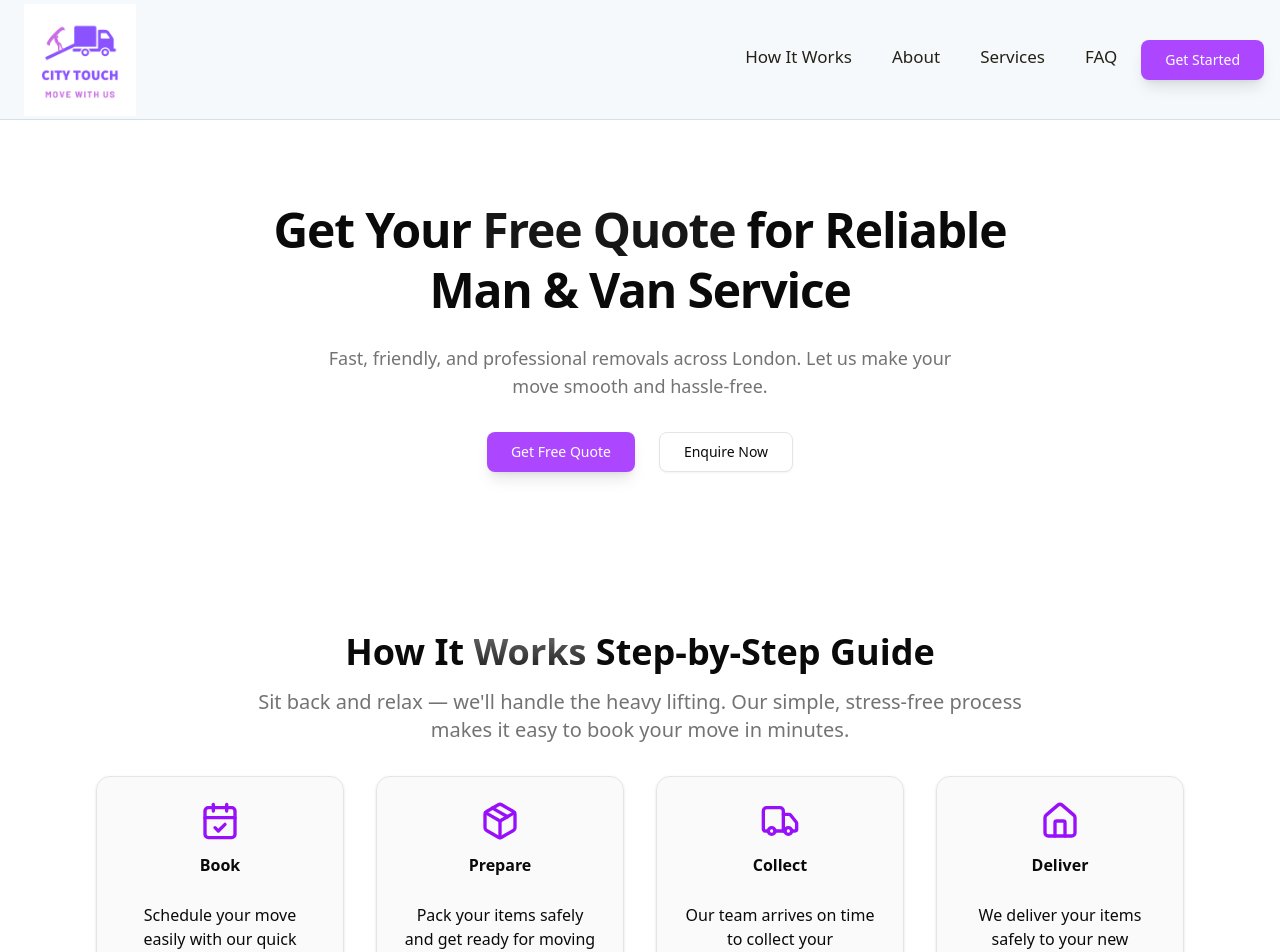
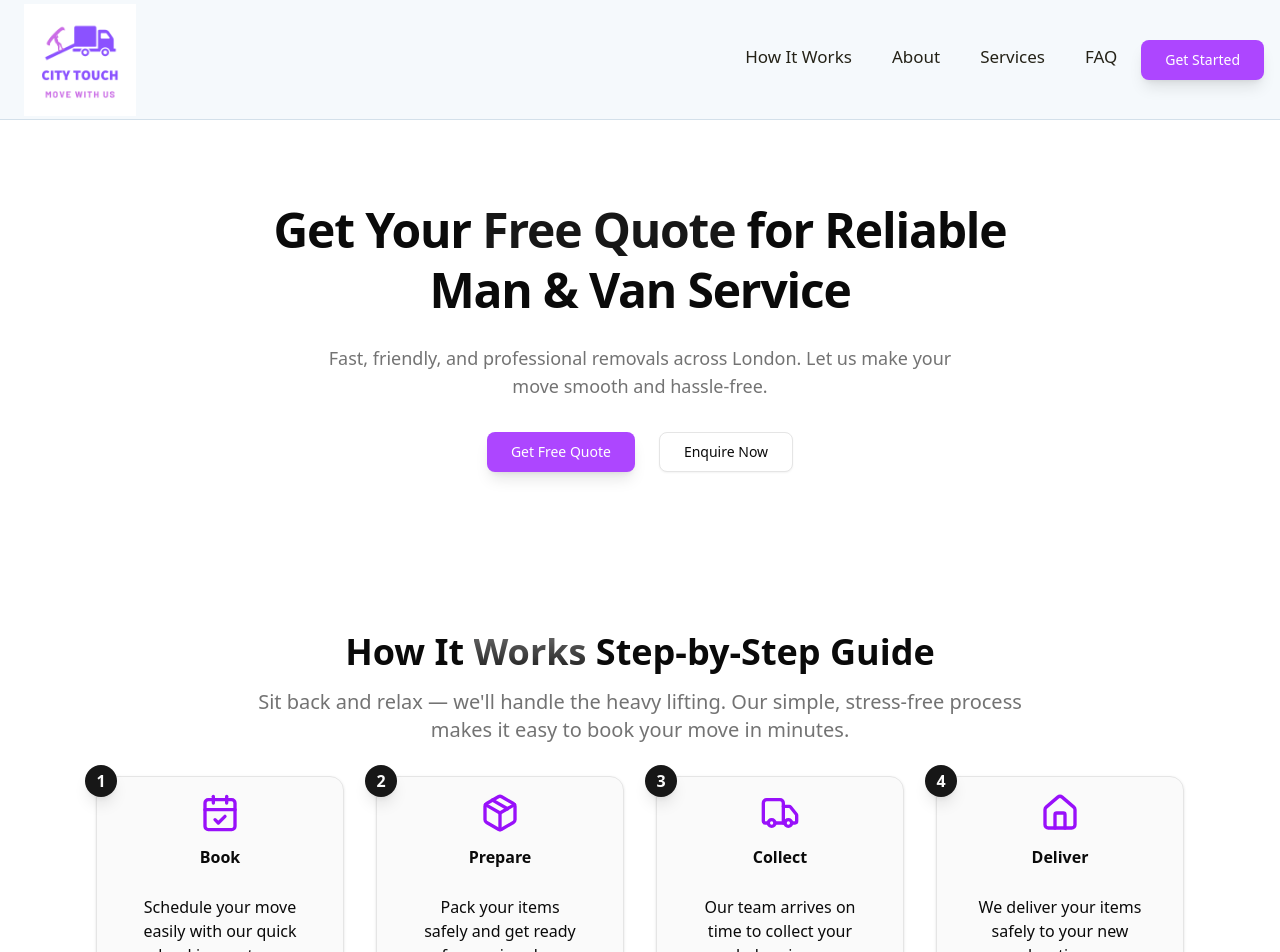
Before and after one commit to Mgphone/city-touch, a React (Vite) app in the folder CityTouch-Front/: page / in a window 1280 px wide. Shown: the top 952 px of the page. Built offline with nearby package versions, Linux system fonts and the light colour scheme.

Commit message:
add step in how it works section

```diff
--- a/CityTouch-Front/src/components/HowItWorks.tsx
+++ b/CityTouch-Front/src/components/HowItWorks.tsx
@@ -55,8 +55,12 @@ export const HowItWorks = () => {
         </p>
 
         <div className="grid grid-cols-1 md:grid-cols-2 lg:grid-cols-4 gap-8">
-          {steps.map(({ icon, title, description }: StepProps) => (
-            <Card key={title} className="bg-muted/50">
+          {steps.map(({ icon, title, description }: StepProps, index) => (
+            <Card key={title} className="bg-muted/50 relative p-4">
+              {/* Step number circle */}
+              <div className="absolute -top-3 -left-3 w-8 h-8 rounded-full bg-primary text-primary-foreground flex items-center justify-center font-bold shadow-lg">
+                {index + 1}
+              </div>
               <CardHeader>
                 <CardTitle className="grid gap-4 place-items-center">
                   {icon}
```
